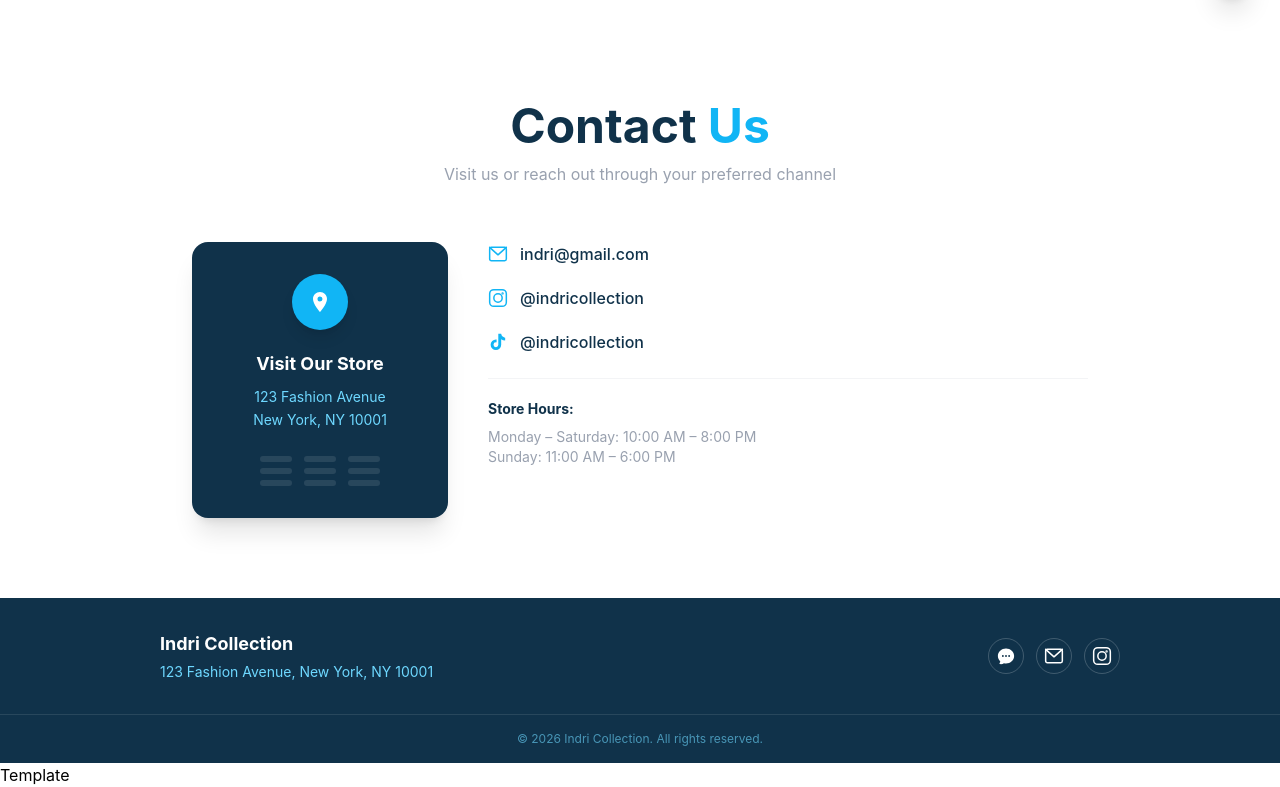
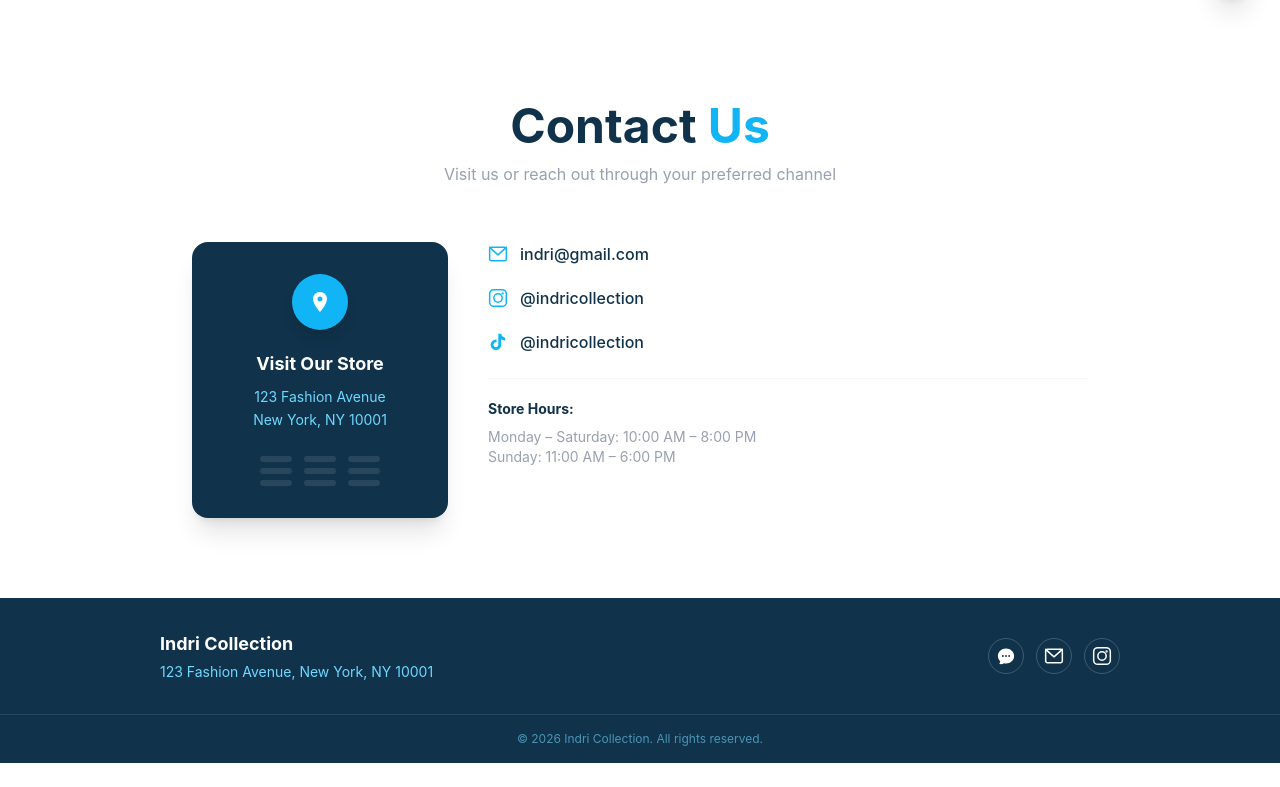
Before and after one commit to femnixx/indri-collection-website, a React (Vite) app: page / in a window 1280 px wide. Shown: the part 778-1565 px from the top of the page. After the commit the page ends 1541 px from the top, so only its background shows below. Built offline with nearby package versions, Linux system fonts and the light colour scheme.

Commit message:
fix: comment out fro mmain branch files

```diff
--- a/src/App.jsx
+++ b/src/App.jsx
@@ -1,18 +1,22 @@
 import MobileMenu from './components/MobileMenu.jsx'
 import HeroSection from './pages/HeroSection.jsx'
-import { ContactSection } from './pages/ContactSection.jsx'
-import { Footer } from './pages/ContactSection.jsx'
+import { ContactSection, Footer } from './pages/ContactSection.jsx'
+// import AboutUs from './sections/about-us'
+// import OurCollection from './sections/our-collection'
+// import Testimonial from './sections/testimonial'
 
-function App() {
+export default function App() {
   return (
-    <>
+    <div className="min-h-screen bg-white text-[#10324A] font-sans antialiased overflow-x-hidden">
       <MobileMenu />
-      <HeroSection />
-      <ContactSection />
+      <main>
+        <HeroSection />
+        {/* <AboutUs /> */}
+        {/* <OurCollection /> */}
+        {/* <Testimonial /> */}
+        <ContactSection />
+      </main>
       <Footer />
-      <p>Template</p>
-    </>
+    </div>
   )
 }
-
-export default App
```
